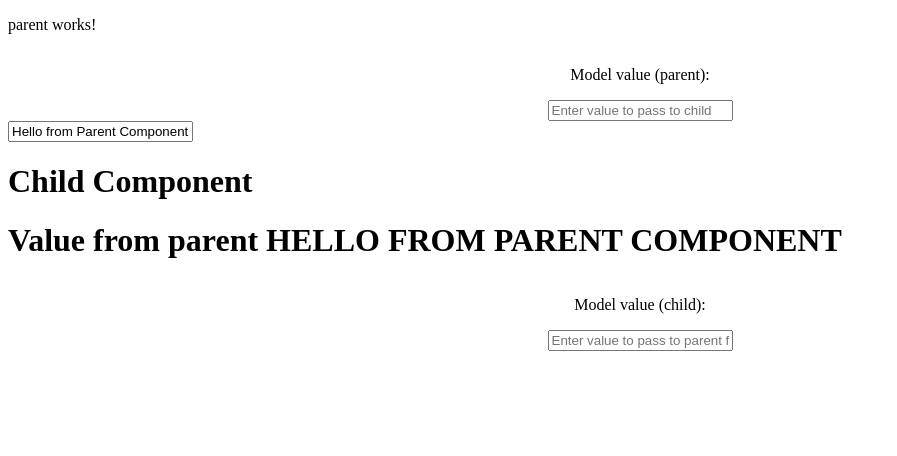
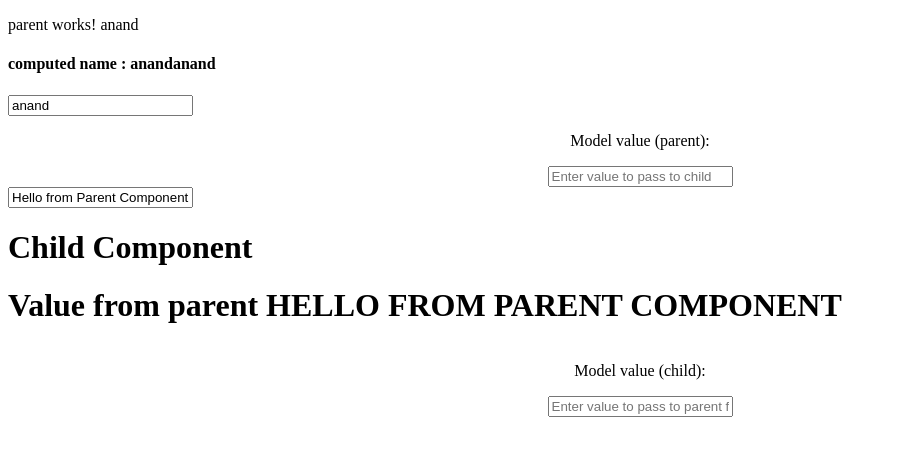
Before and after one commit to ANANTH4004/Angular-basics, an Angular app: page / in a window 1280 px wide. Shown: the top 456 px of the page, without its empty margins (0-897 px from the left). Built offline with nearby package versions, Linux system fonts and the light colour scheme.

Commit message:
signal and computed signal

```diff
--- a/src/app/parent/parent.component.html
+++ b/src/app/parent/parent.component.html
@@ -1,4 +1,8 @@
-<p>parent works!</p>
+<p>parent works! {{ name() }}</p>
+
+<h4>computed name : {{ computedName() }}</h4>
+
+<input type="text" [(ngModel)]="name" placeholder="Enter name" />
 
 <div
   style="
--- a/src/app/parent/parent.component.ts
+++ b/src/app/parent/parent.component.ts
@@ -1,4 +1,4 @@
-import { Component } from '@angular/core';
+import { Component, computed, signal } from '@angular/core';
 import { FormsModule, ReactiveFormsModule } from '@angular/forms';
 import { ChildComponent } from '../child/child.component';
 import { CommonModule } from '@angular/common';
@@ -14,4 +14,8 @@ export class ParentComponent {
   valueToPass = 'Hello from Parent Component';
   childValue = '';
   modelValueToPass = '';
+  name = signal('anand');
+  computedName = computed(() => {
+    return this.name() + this.name();
+  });
 }
```
